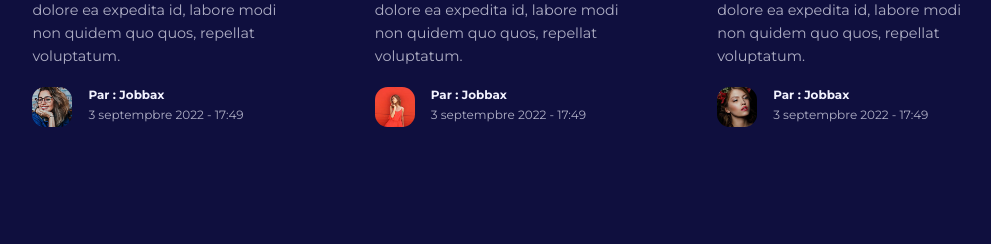
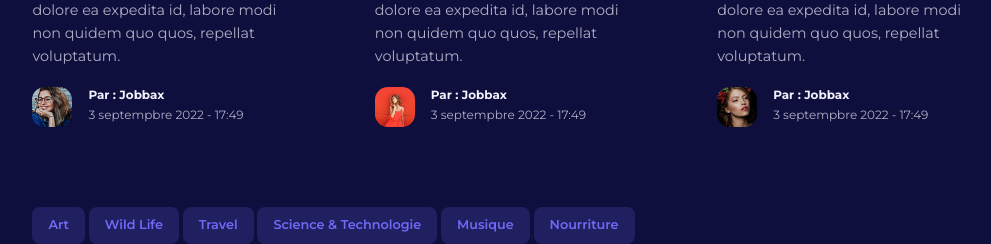
Before and after one commit to elias-cardon/blog, a PHP site: page / in a window 1280 px wide. Shown: the part 1493-1737 px from the top of the page, without its empty margins (134-1125 px from the left). Before the commit the page ends 1620 px from the top, so only its background shows below. Run offline with PHP 8.4, Linux system fonts and the light colour scheme.

Commit message:
On fait le HTML des boutons de catégories

```diff
--- a/index.php
+++ b/index.php
@@ -229,5 +229,17 @@
     </div>
 </section>
 <!--==============================END POST=========================================-->
+<!--==============================LIST CATEGORIES=========================================-->
+<section class="category__buttons">
+    <div class="container category__buttons-container">
+        <a href="" class="category__button">Art</a>
+        <a href="" class="category__button">Wild Life</a>
+        <a href="" class="category__button">Travel</a>
+        <a href="" class="category__button">Science & Technologie</a>
+        <a href="" class="category__button">Musique</a>
+        <a href="" class="category__button">Nourriture</a>
+    </div>
+</section>
+<!--==============================END LIST CATEGORIES=========================================-->
 </body>
 </html>
```
